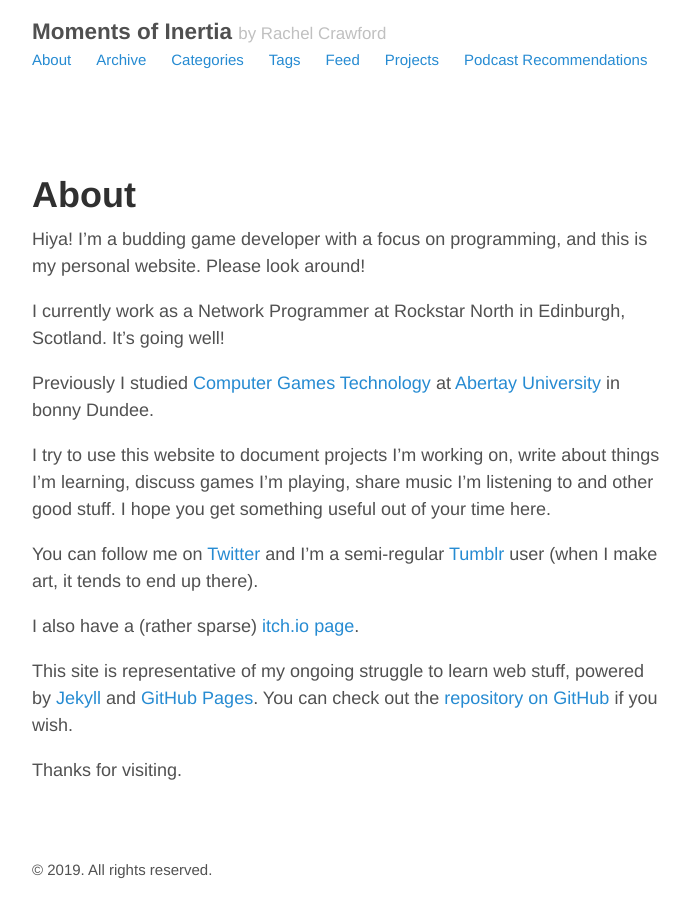
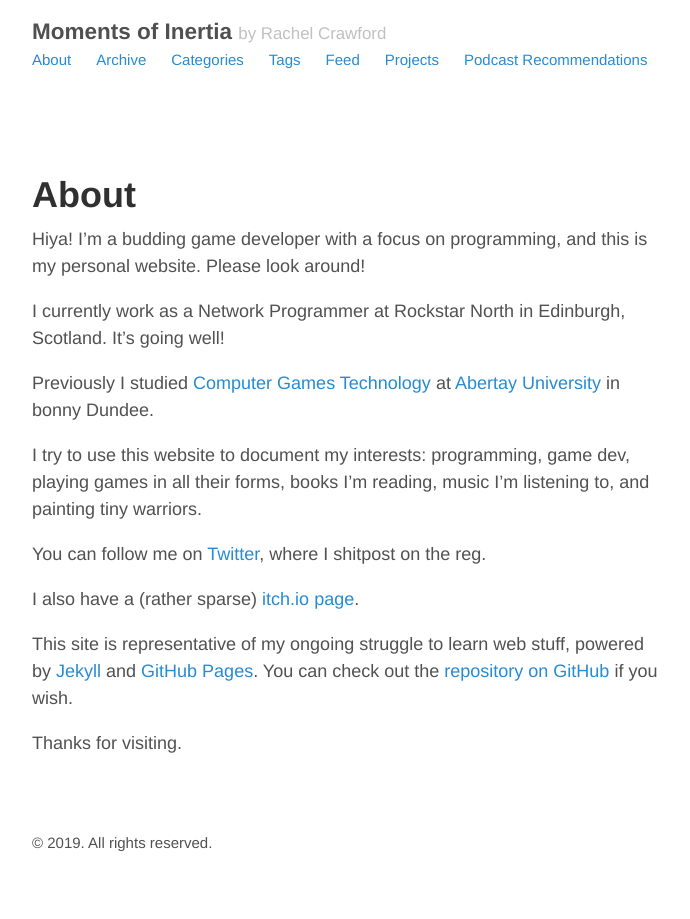
Before and after one commit to rachelnertia/rachelnertia.github.io, a Jekyll site: the page built from about.md, in a window 1280 px wide. Shown: the whole page, without its empty margins (293-983 px from the left). Built offline with Jekyll 4.4.1, drawn with Linux system fonts in a browser that asks for light colours.

Commit message:
Update about.md

```diff
--- a/about.md
+++ b/about.md
@@ -9,9 +9,9 @@ I currently work as a Network Programmer at Rockstar North in Edinburgh, Scotlan
 
 Previously I studied [Computer Games Technology](http://www.abertay.ac.uk/courses//ug/comopgamestech/) at [Abertay University](http://www.abertay.ac.uk/) in bonny Dundee.
 
-I try to use this website to document projects I'm working on, write about things I'm learning, discuss games I'm playing, share music I'm listening to and other good stuff. I hope you get something useful out of your time here.
+I try to use this website to document my interests: programming, game dev, playing games in all their forms, books I'm reading, music I'm listening to, and painting tiny warriors.
 
-You can follow me on [Twitter](https://twitter.com/nershly) and I'm a semi-regular [Tumblr](http://nershly.tumblr.com/) user (when I make art, it tends to end up there).
+You can follow me on [Twitter](https://twitter.com/nershly), where I shitpost on the reg.
 
 I also have a (rather sparse) [itch.io page](http://inertia.itch.io/).
 
```
